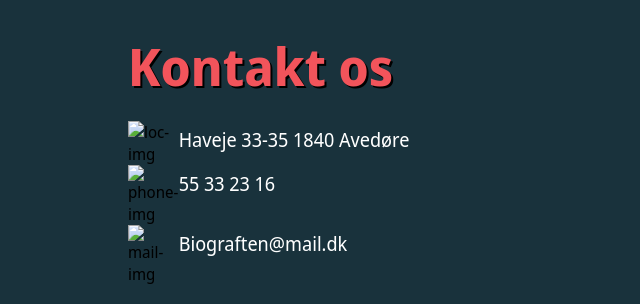
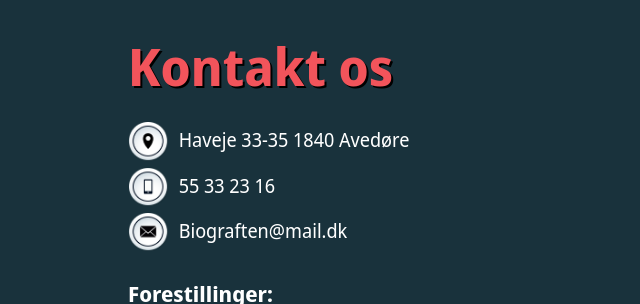
Before and after one commit to MariaEhlert/gruppe-1-, a plain HTML site: page kontakt.html in a window 1280 px wide. Shown: the part 800-1104 px from the top of the page, 0-640 px from the left. Drawn offline with Linux system fonts and the light colour scheme; grey boxes are pictures that could not be loaded.

Commit message:
den nyeste op

```diff
--- a/kontakt.html
+++ b/kontakt.html
@@ -124,19 +124,19 @@
             <div>
                 <figure>
                     <figcaption>
-                        <img src="assets/images/loc.png" alt="loc-img">
+                        <img src="assets/images/loc-img.png" alt="loc-img">
                     </figcaption>
                     <p>Haveje 33-35 1840 Avedøre</p>
                 </figure>
                 <figure>
                     <figcaption>
-                        <img src="assets/images/phone.png" alt="phone-img">
+                        <img src="assets/images/phone-img.png" alt="phone-img">
                     </figcaption>
                     <p>55 33 23 16</p>
                 </figure>
                 <figure>
                     <figcaption>
-                        <img src="assets/images/mail.png" alt="mail-img">
+                        <img src="assets/images/mail-img.png" alt="mail-img">
                     </figcaption>
                     <p>Biograften@mail.dk</p></br>
                 </figure>
```
Also changed, not shown: arrangementer.html (+3 -4 lines), assets/images/girls-watching-boring-movie-cinema-theater-bad-film-179038470.jpg (added), assets/images/kids.jpg (added), assets/images/loc-img.png (added), assets/images/mail-img.png (added), assets/images/old.png (added), assets/images/phone-img.png (added).
